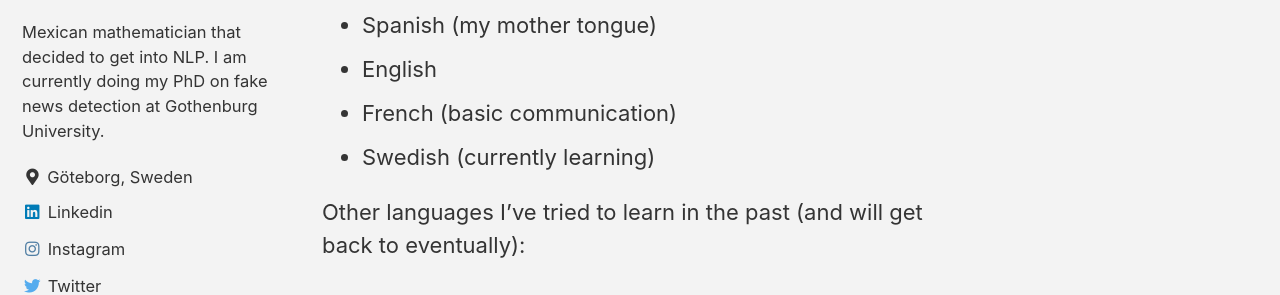
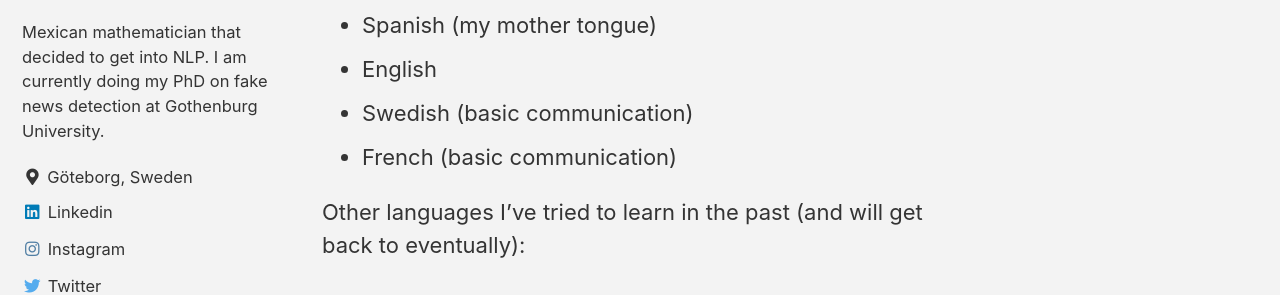
Before and after one commit to rimusa/rimusa.github.io, a Jekyll site: the page built from docs/_pages/hobbies.md, in a window 1280 px wide and 900 px high, scrolled down 900 px. Shown: the part 246-541 px from the top of the window. Built offline with Jekyll 4.4.1, drawn with Linux system fonts in a browser that asks for light colours; cached includes are drawn as plain includes.

Commit message:
Small change (test)

```diff
--- a/docs/_pages/hobbies.md
+++ b/docs/_pages/hobbies.md
@@ -33,8 +33,8 @@ In addition to working with languages, I also enjoy learning new ones.
 The languages I can communicate in are the following:
 * Spanish (my mother tongue)
 * English
+* Swedish (basic communication)
 * French (basic communication)
-* Swedish (currently learning)
 
 Other languages I've tried to learn in the past (and will get back to eventually):
 * Arabic
```
